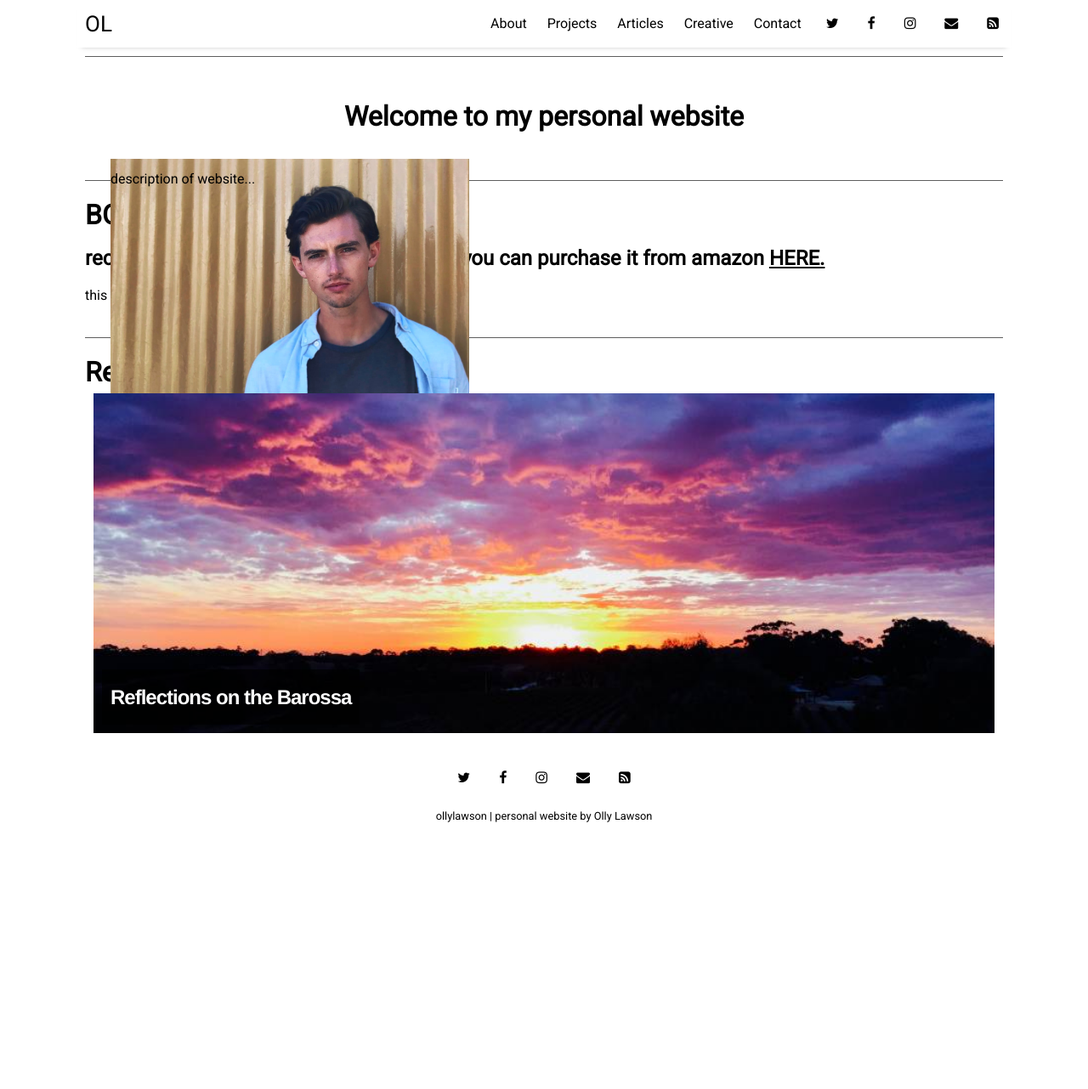
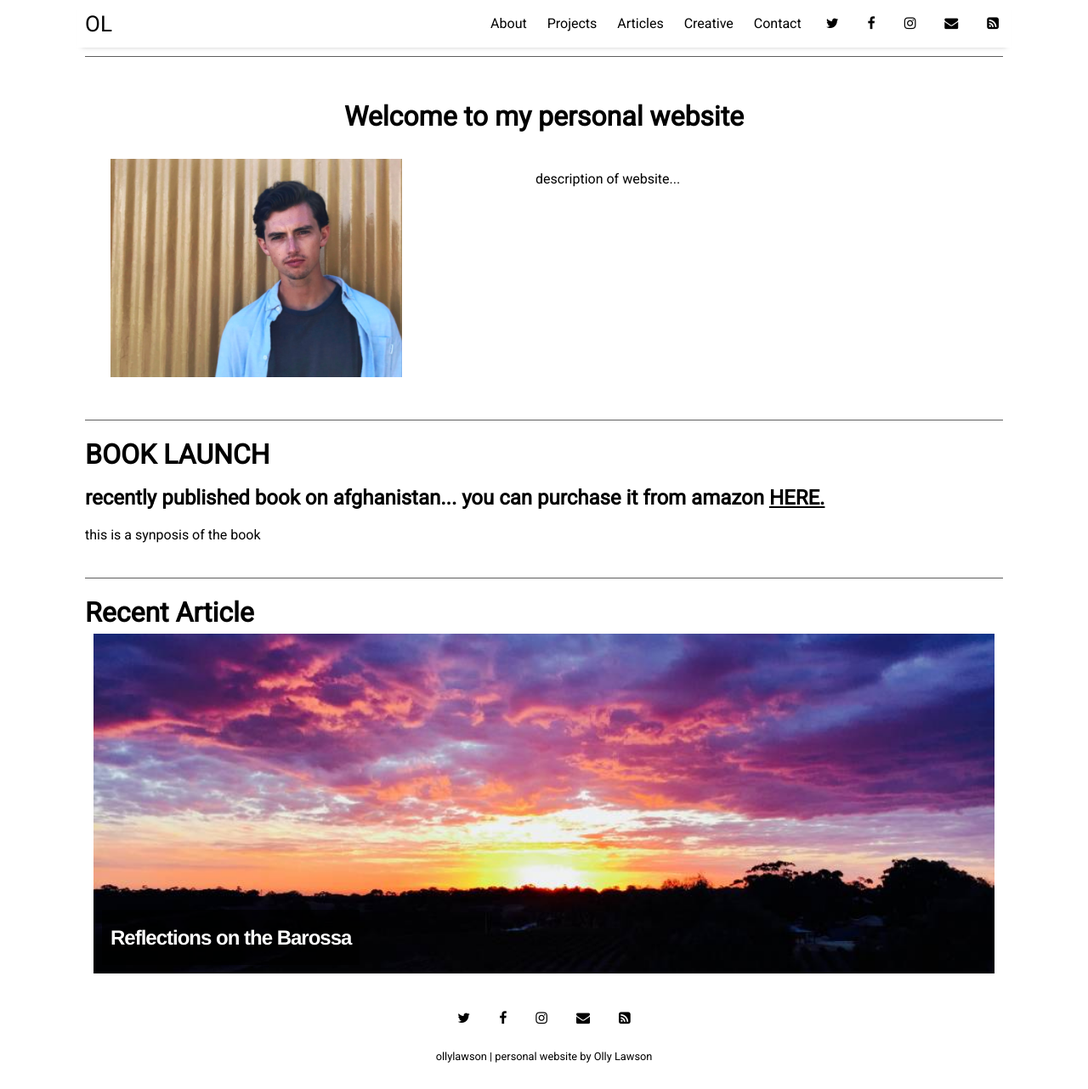
Before and after one commit to ollylawson/ollylawson.github.io, a Jekyll site: the page built from index.html, in a window 1280 px wide and 1282 px high. Shown: the whole window at 85% size. Built offline with Jekyll 4.4.1, drawn with Linux system fonts in a browser that asks for light colours; nearby versions of some CDN libraries; the list of posts is cut into pages by our own code.

Commit message:
added avatar

```diff
--- a/assets/css/_sass/_home.scss
+++ b/assets/css/_sass/_home.scss
@@ -75,7 +75,6 @@
   height: auto;
   float: left;
   padding: 10px;
-  position: fixed;
   }
 
   h1 {
@@ -88,7 +87,6 @@
     height: auto;
     padding: 10px;
     float: right;
-    position: fixed;
   }
 
 }
```
